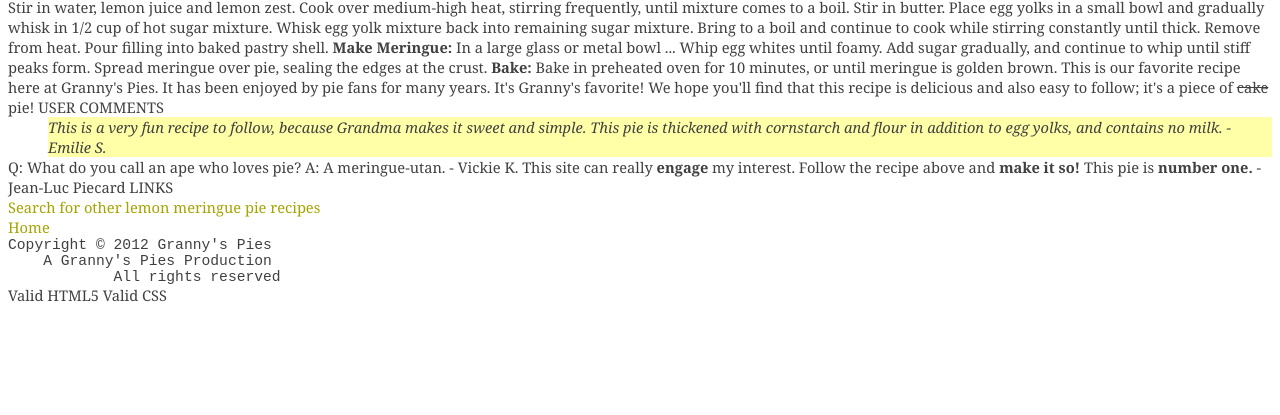
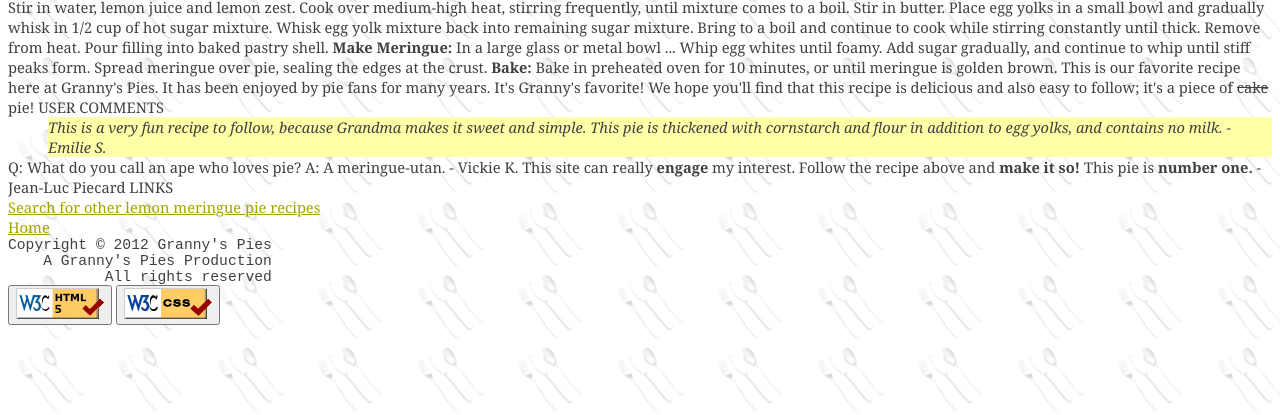
Before and after one commit to SebastianDuarteG/SebastianDuarteG.github.io, a plain HTML site: page csc300x-hw2/pie.html in a window 1280 px wide. Shown: the part 385-800 px from the top of the page. Drawn offline with Linux system fonts and the light colour scheme.

Commit message:
Favicon Test

```diff
--- a/csc300x-hw2/pie.css
+++ b/csc300x-hw2/pie.css
@@ -3,9 +3,12 @@ body{
     color: #404040;
     font-size: 11pt;
     font-family: 'Georgia', 'Garamond', serif;
+    background-image:url("silverware.jpg");
+    background-repeat: repeat;
+    background-size: 100px;
 }
 
-.links{
+a:link{
     color: #a4A400;
 }
 .quotes{
--- a/csc300x-hw2/pie.html
+++ b/csc300x-hw2/pie.html
@@ -3,6 +3,8 @@
 
 <head>
     <title>Grandma's Lemon Meringue Pie </title>
+    <link rel="icon" href="http://SebastianDuarteG.github.io/csc300x-hw2/pie_icon.gif"
+        type="image/gif"/>
     <link rel="stylesheet" type="text/css" href="pie.css">
 </head>
 
@@ -78,9 +80,10 @@
         - Jean-Luc Piecard
 
     LINKS
-    <div class="links">
-        Search for other lemon meringue pie recipes <br>
-        Home
+    <div>
+        <a href="http://www.google.com/search?q=lemon+meringue+pie+recipe&start=10"
+            target="_blank">Search for other lemon meringue pie recipes</a><br>
+        <a href="index.html" target="_blank">Home</a>
     </div>
 
 
@@ -88,10 +91,11 @@
     Copyright © 2012 Granny's Pies<br>
     &nbsp; &nbsp; A Granny's Pies Production<br>
     &nbsp;&nbsp;&nbsp;&nbsp;&nbsp;
-    &nbsp;&nbsp;&nbsp;&nbsp;&nbsp; All rights reserved
+    &nbsp;&nbsp;&nbsp;&nbsp;&nbsp;All rights reserved
     </div>
-    Valid HTML5
-    Valid CSS
-
+    <a href="http://validator.w3.org/check?url=referer" target="_blank"><button>
+        <img src="w3c-html.png"></button></a>
+    <a href="http://jigsaw.w3.org/css-validator/check/referer" target="_blank"><button>
+        <img src="w3c-css.png"> </button></a>
 </body>
 </html>
```
Also changed, not shown: csc300x-hw2/pie_bullet.png (added), csc300x-hw2/pie_icon.gif (added), csc300x-hw2/silverware.jpg (added).
